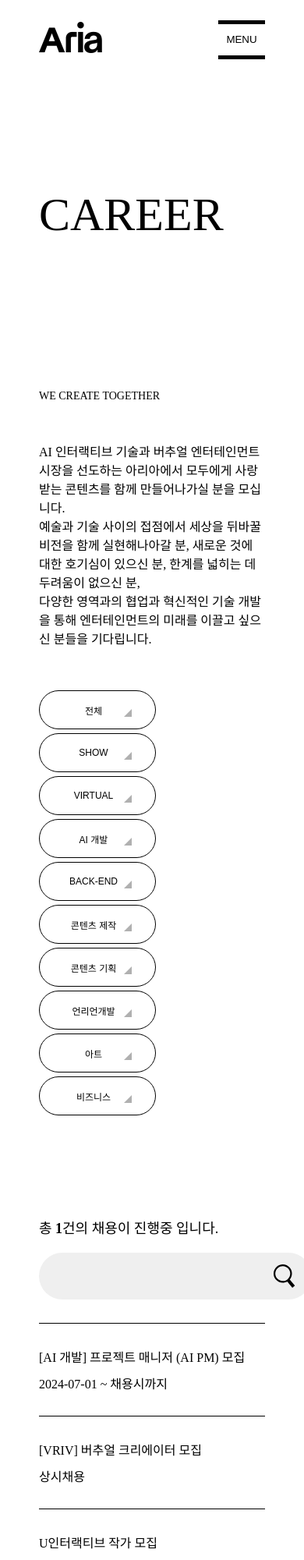
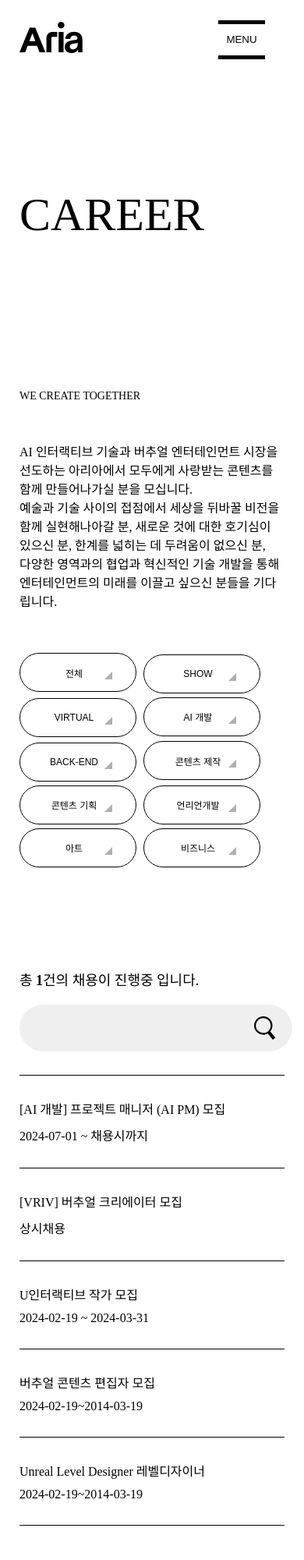
Before and after one commit to maezzuu/ariastudio, a plain HTML site: page career.html in a window 390 px wide. Shown: the top 2000 px of the page at 78% size. Drawn offline with nearby package versions, Linux system fonts and the light colour scheme; a web font is replaced by a local one.

Commit message:
career여백수정

```diff
--- a/css/responsive_career.css
+++ b/css/responsive_career.css
@@ -59,10 +59,6 @@ footer .footer_gnb {
         font-size: 100px;
     }
 
-    footer {
-        padding: 25px;
-    }
-
     footer h4 {
         font-size: 24px;
     }
@@ -79,7 +75,8 @@ footer .footer_gnb {
     footer .aria_studio {
         font-size: 92px;
     }
-
+    #footer {
+        padding: 0;
     /* footer */
 }
 
@@ -87,10 +84,25 @@ footer .footer_gnb {
 
 /* 768px */
 @media screen and (max-width: 768px) {
+    header {
+        width: 95%;
+        position: fixed;
+        top: 0;
+        left: 25px;
+    }
+
     .main_title {
         font-size: 80px;
     }
-
+    #career_section01 {
+        padding: 150px 25px 0;
+    }
+    #career_section02 {
+        margin: 100px 25px;
+    }
+    #career_section03 {
+        margin: 100px 25px;
+    }
     #careerBtn {
         padding: 10px 45px 10px 30px;
         border: 1px solid black;
@@ -117,7 +129,7 @@ footer .footer_gnb {
     #gnb button {
         width: 60px;
         height: 50px;
-        margin-right: 50px;
+        margin-right: 25px;
     }
 
     #gnb button:before {
```
